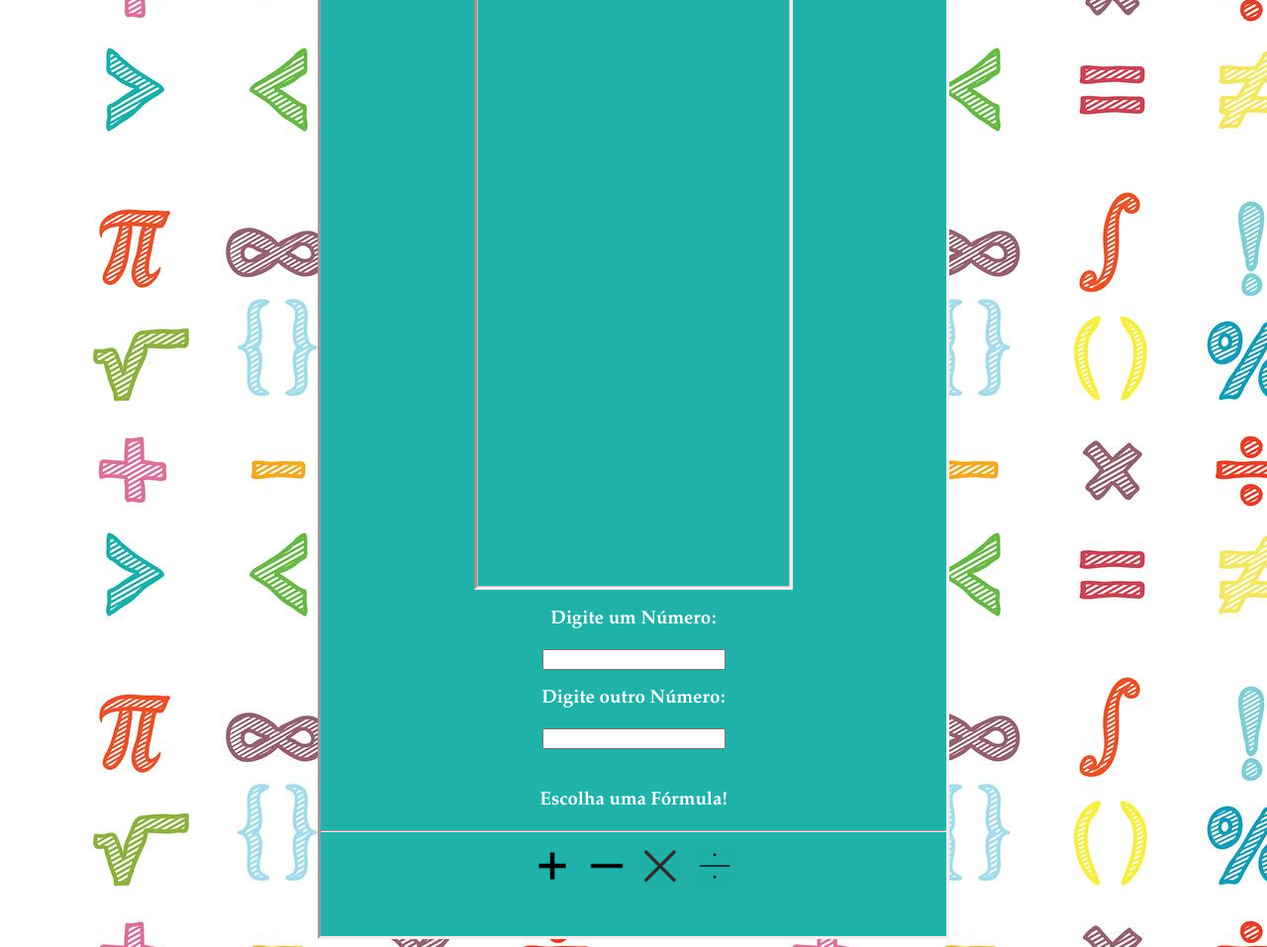
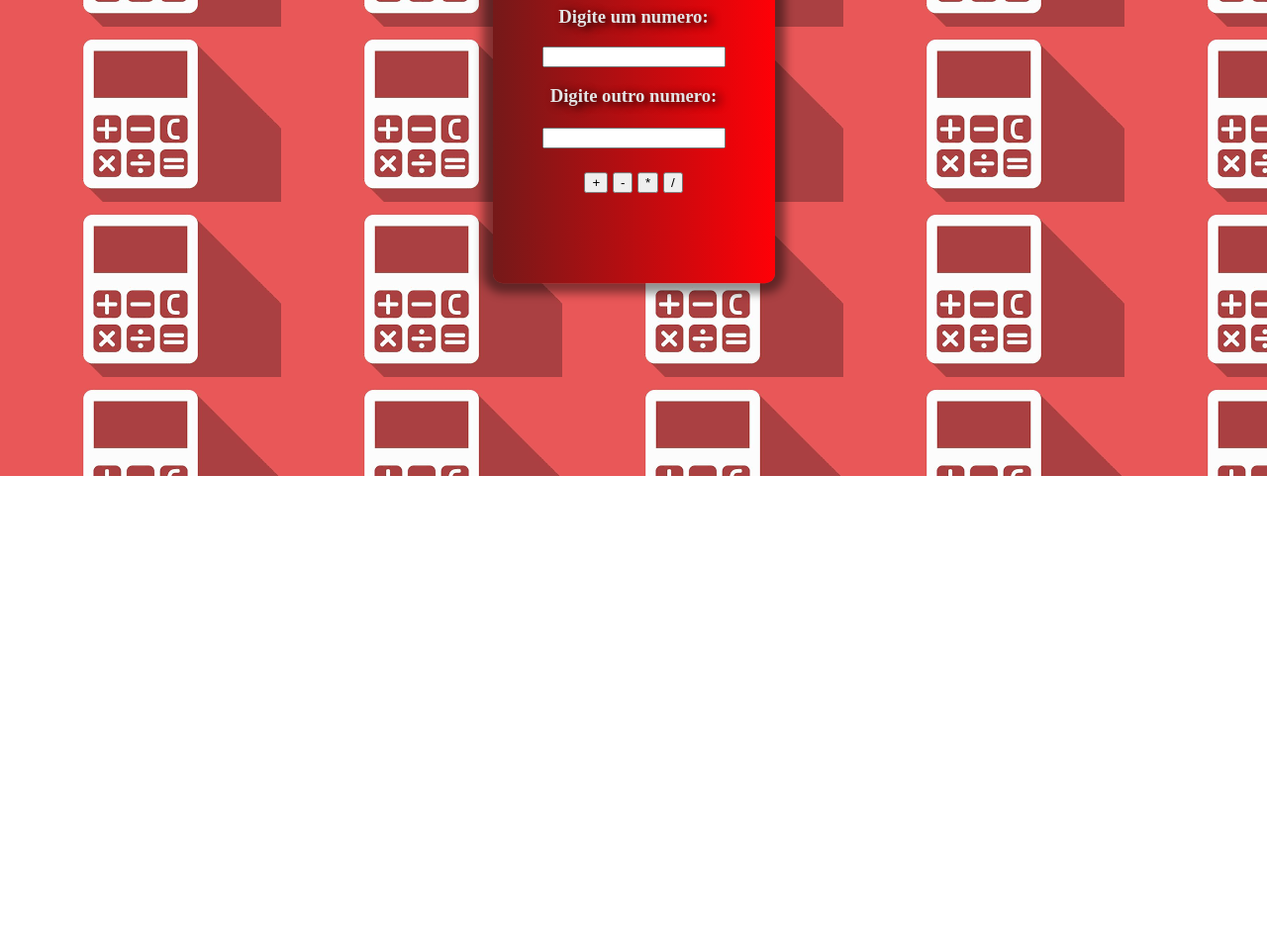
Before and after one commit to professorarenata/SenacMadureiraNoite19-4, a plain HTML site: page calculadora.html in a window 1280 px wide. Shown: the part 327-1284 px from the top of the page at 99% size. After the commit the page ends 808 px from the top, so only its background shows below. Drawn offline with Linux system fonts and the light colour scheme.

Commit message:
Calculadora Flamengo Red
So joga

```diff
--- a/calculadora.html
+++ b/calculadora.html
@@ -1,11 +1,32 @@
+<!DOCTYPE html>
 <html>
 <head>
-   <link rel="shortcut icon" href="favicon.ico" type="image/x-icon">
-   <link rel="icon" href="/favicon.ico" type="image/x-icon">
-   <link rel="stylesheet" href="style.css">
-   <title>Calculadora</title>
+    <meta charset='utf-8'>
+    <meta http-equiv='X-UA-Compatible' content='IE=edge'>
+
+    <meta name='viewport' content='width=device-width, initial-scale=1'>
+    <link rel='stylesheet' type='text/css' media='screen' href='main.css'>
+    <script src='main.js'></script>
+</head>
+<body>
+
+    <div class="container">
+        <h1>Calculadora</h1>
+
+        <h3>Digite um numero:</h3>
+        <form name="form1">
+            <input type="text" name="t1">
+            <h3>Digite outro numero:<h3>
+            <input type="text" name="t2"><br><br>
+            <input type="button" name="b1" value="+" onClick="soma(form1)">
+            <input type="button" name="b2" value="-" onClick="sub(form1)">
+            <input type="button" name="b3" value="*" onClick="mult(form1)">
+            <input type="button" name="b4" value="/" onClick="div(form1)">
+            <br><br>
+        </form>
+    </div>
+
     <script>
-
         function soma(form1)
         {
            a=new Number(form1.t1.value);
@@ -19,61 +40,24 @@ function sub(form1)
            a=new Number(form1.t1.value);
            b=new Number(form1.t2.value);
            c=new Number(a-b);
-   alert("A subtração dos números é:  "+c);
+           alert("A subtração dos numeros é:  "+c);
         }
-
-
+        function mult(form1)
+        {
+           a=new Number(form1.t1.value);
+           b=new Number(form1.t2.value);
+           c=new Number(a*b);
+           alert("A Multiplicação dos números é:  "+c);
+        }
         function div(form1)
         {
            a=new Number(form1.t1.value);
            b=new Number(form1.t2.value);
            c=new Number(a/b);
-   alert("A subtração dos números é:  "+c);
+           alert("A divisão dos números é:  "+c);
         }
 
 
-function mult(form1)
-{
-   a=new Number(form1.t1.value);
-   b=new Number(form1.t2.value);
-   c=new Number(a*b);
-   alert("A subtração dos números é:  "+c);
-}
-
-
-
-
         </script>
-</head>
-
-<body>
-   <div style="background-color: lightseagreen;"  class="w3-container w3-border w3-round-xlarge">
-<center><h1>Calculadora<br></h1>
-   <div>
-      <img src="0010.gif" width="100%">
-   </div>
-  <h3>
-<p>Digite um Número:</p>
-<form name="form1">
-  <input type="text" name="t1"><br>
-  <p>Digite outro Número:<br></p>
-
-  <input type="text" name="t2"><br><br>
-   <p>Escolha uma Fórmula!</p>
-   <hr>
-   <img src="002.png" height="50" size="50" alt="Johnson Pond" onclick="soma(form1)" name="Mais">
-  <!-- <input type="button" name="b1" value="+" onClick="soma(form1)"> -->
-  <img src="003.png" height="50" size="50" alt="Johnson Pond" onclick="sub(form1)">
-  <!-- <input type="button" name="b2" value="-" onClick="sub(form1)"> -->
-  <img src="004.png" height="50" size="50" alt="Johnson Pond" onclick="mult(form1)">
-  <!-- <input type="button" name="b3" value="*" onClick="mult(form1)"> -->
-  <img src="005.png" height="50" size="50" alt="Johnson Pond" onclick="div(form1)">
-   <!-- <input type="button" name="b4" value="/" onClick="div(form1)"> -->
-  <br><br>
-
-</form>
- </h3>
-   </center>
-   </div>
 </body>
 </html>
--- /dev/null
+++ b/main.css
@@ -0,0 +1,33 @@
+html, body {
+    height: 100%;
+}
+
+body{
+    color: black;
+    font-family: 'Times New Roman';
+    background-image:url("./imagem/calculadora.png");
+}
+h1 {
+    font-family: helvetica,Geneva,Arial;
+    text-shadow:3px 4px 5px black;
+    color:#ffffff;
+}
+
+h3{
+    font-family:'Times New Roman';
+    color: rgb(228, 228, 228);
+    text-shadow:5px 2px 10px black;
+}
+
+.container {
+    position: relative;
+    width: fit-content;
+    background-image: linear-gradient(to right, #751919, #ff0007);
+    padding: 50px;
+    border-radius: 10px;
+    margin: 0 auto;
+    top: 50%;
+    transform: translateY(-50%);
+    box-shadow: 0px 0px 10px 10px rgba(0, 0, 0, 0.432);
+    text-align:center;
+}
```
Also changed, not shown: imagem/calculadora.png (added). Lines whose indentation alone changed are shown as unchanged.
